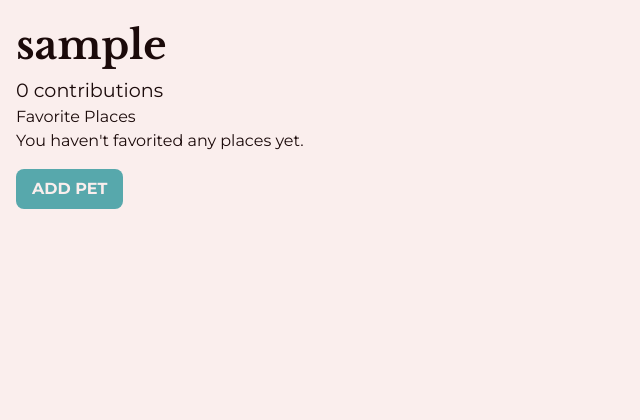
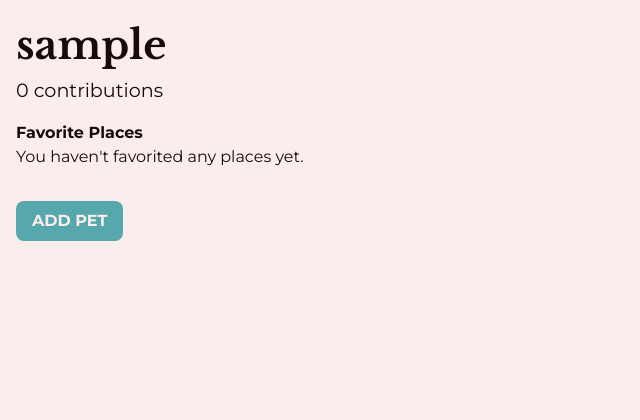
Before and after one commit to B-Selin/WoofAndWander, a Django app: page /profiles/1 in a window 1280 px wide. Shown: the part 96-516 px from the top of the page, without its empty margins (0-640 px from the left). Run offline with Django 4.2, Linux system fonts and the light colour scheme; the visitor is signed in with stand-in values (Sample User, id 1); data comes from the database, SQL or seed files in the repository; data that the repository does not hold is empty; style sheets or scripts are compiled from the project's sources; some libraries are stand-ins or nearby versions.

Commit message:
add space between favorites and surrounding elements

```diff
--- a/main_app/templates/profiles/profile_details.html
+++ b/main_app/templates/profiles/profile_details.html
@@ -6,7 +6,8 @@
     <p class="font-header font-bold text-h5 dp:text-h3">{{profile.user.username}}</p>
     <p class="text-body-lg dp:text-h6">{{profile.user.profile.city}}</p>
     <p class="text-body dp:text-body-lg">{{ contributions }} contributions</p>
-    <h3>Favorite Places</h3>
+    <div class="mt-4 mb-4">
+    <h3 class="font-bold">Favorite Places</h3>
     {% if favourites %}
         {% for favourite in favourites %}
             <a href="{% url 'place_details' favourite.place.id %}">{{ favourite.place.name }}</a>
@@ -18,6 +19,7 @@
             <p>{{ profile.user.username }} hasn't favorited any places yet.</p>
         {% endif %}
     {% endif %}
+    </div>
     <div class="grid grid-cols-1 dp:grid-cols-2 gap-4">
         {% for pet in pets %}
         <div class="bg-primary rounded shadow p-4 flex flex-col text-light relative">
```
